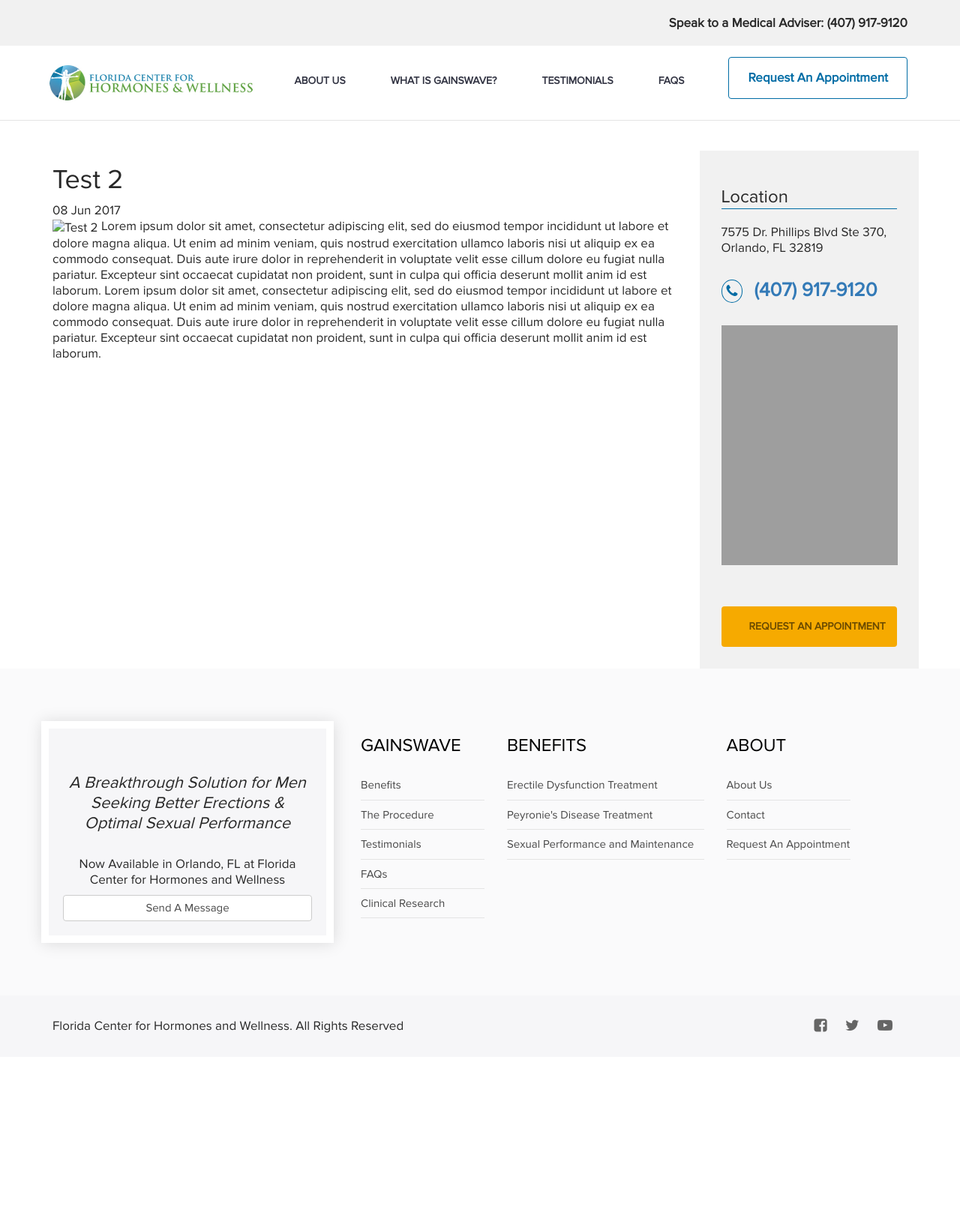
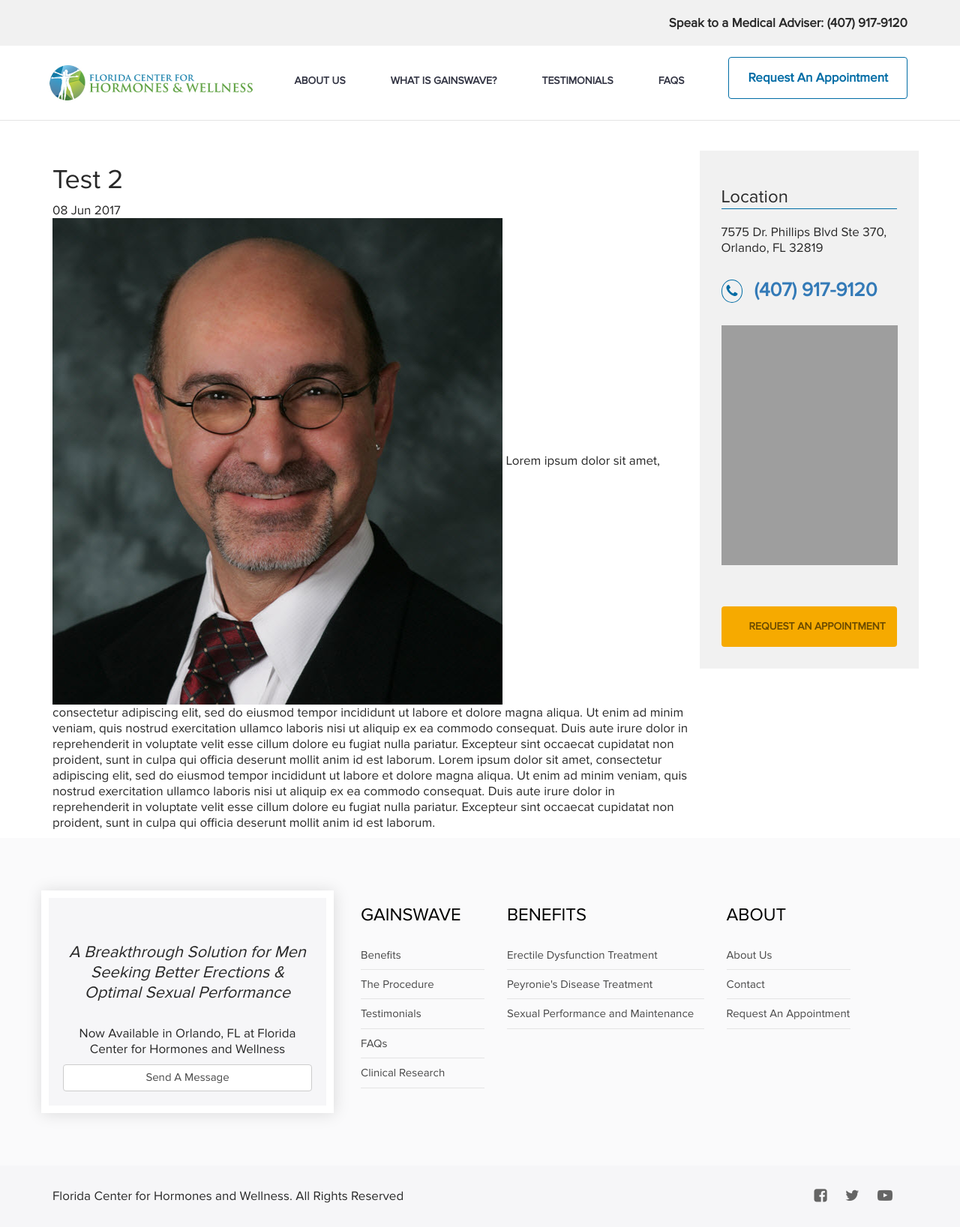
Before and after one commit to aaghealth/gainswavecolumbus.com, a Jekyll site: the page built from _posts/2017-06-08-test-2.md, in a window 1280 px wide. Shown: the whole page at 75% size. Built offline with Jekyll 4.4.1, drawn with Linux system fonts in a browser that asks for light colours; nearby versions of some CDN libraries; before the commit the page ends 1410 px from its top, so only the background shows below that; grey boxes are pictures that could not be loaded.

Commit message:
Create 2017-06-08-test-2.md

```diff
--- a/_posts/2017-06-08-test-2.md
+++ b/_posts/2017-06-08-test-2.md
@@ -5,6 +5,6 @@
 date:   2017-06-08
 categories: ''
 ---
-![Test 2](/images/doctor.jpg)
+![Test 2](/assets/images/doctor.jpg){:class="alignleft"}
 Lorem ipsum dolor sit amet, consectetur adipiscing elit, sed do eiusmod tempor incididunt ut labore et dolore magna aliqua. Ut enim ad minim veniam, quis nostrud exercitation ullamco laboris nisi ut aliquip ex ea commodo consequat. Duis aute irure dolor in reprehenderit in voluptate velit esse cillum dolore eu fugiat nulla pariatur. Excepteur sint occaecat cupidatat non proident, sunt in culpa qui officia deserunt mollit anim id est laborum.
 Lorem ipsum dolor sit amet, consectetur adipiscing elit, sed do eiusmod tempor incididunt ut labore et dolore magna aliqua. Ut enim ad minim veniam, quis nostrud exercitation ullamco laboris nisi ut aliquip ex ea commodo consequat. Duis aute irure dolor in reprehenderit in voluptate velit esse cillum dolore eu fugiat nulla pariatur. Excepteur sint occaecat cupidatat non proident, sunt in culpa qui officia deserunt mollit anim id est laborum.
```
